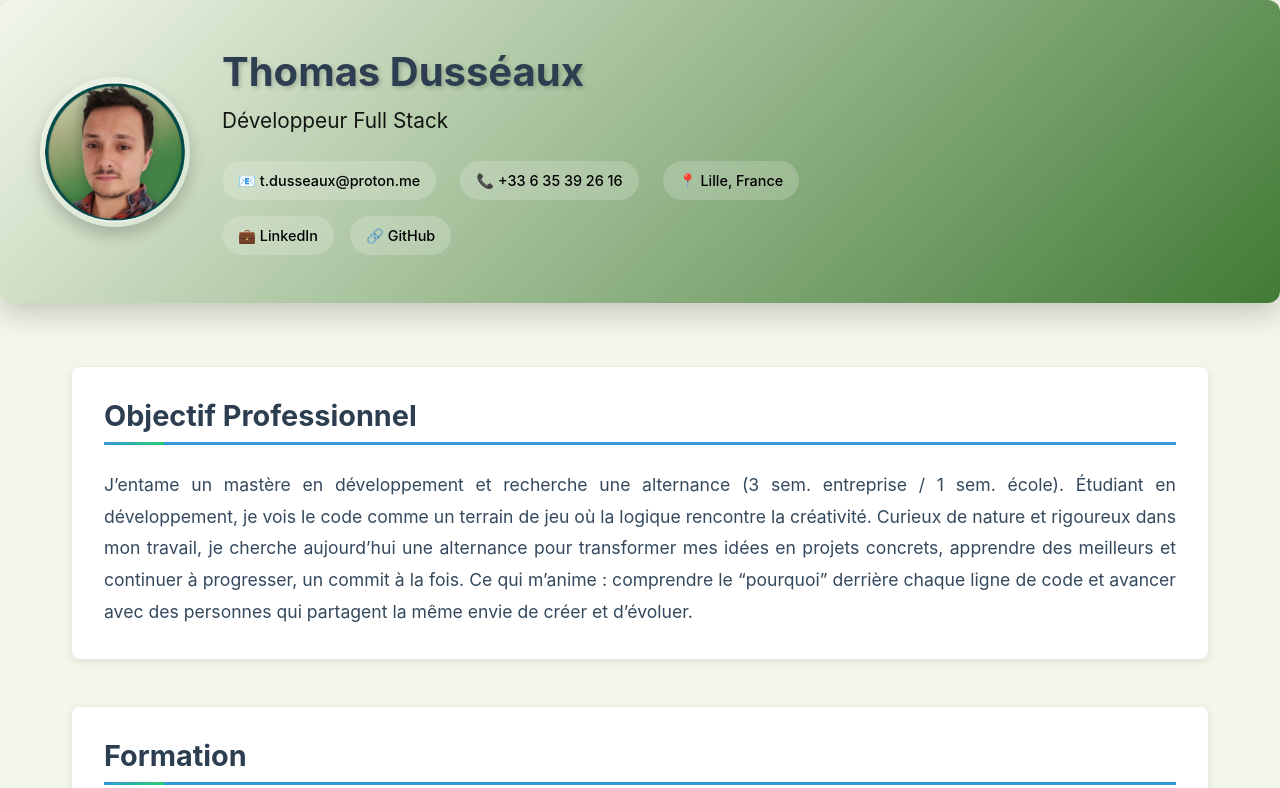
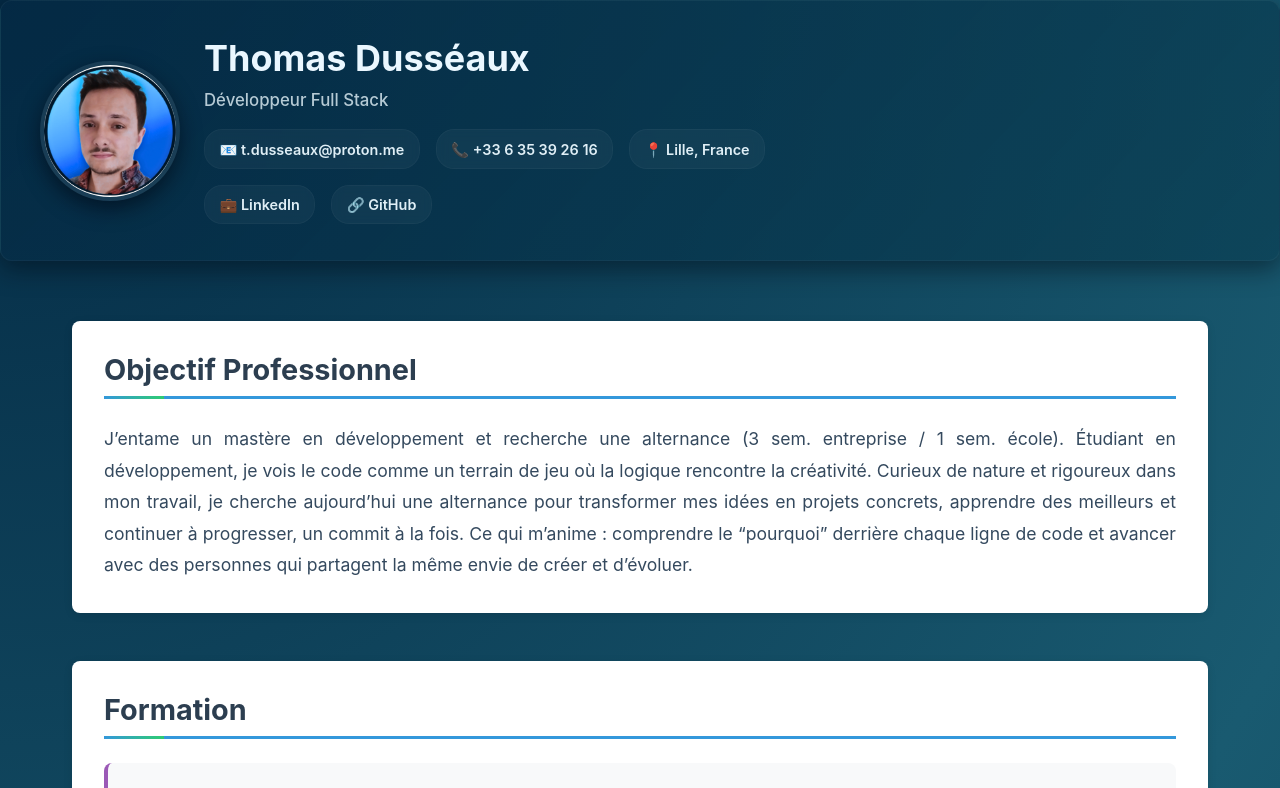
Before and after one commit to Detzio/Web_resume, a React (Vite) app: page / in a window 1280 px wide. Shown: the top 788 px of the page. Built offline with nearby package versions, Linux system fonts and the light colour scheme.

Commit message:
Update css

```diff
--- a/src/App.css
+++ b/src/App.css
@@ -2,9 +2,24 @@
    APP - Styles globaux de l'application CV
    ============================================ */
 
+:root {
+  --bg: radial-gradient(circle at 0% 0%, #042a44 0%, #195a70 20%, #042944 45%, #294c57 75%, #051034 100%);
+  --surface: #ffffff;
+  --card-bg-start: #ffffff;
+  --card-bg-end: #fbfdff;
+  --primary: #0b5fff;
+  --accent: #00bfa6;
+  --text: #0f1724;
+  --muted: #51606a;
+  --border: #e6eef7;
+  --focus: #0b5fff;
+}
+
 .app {
   min-height: 100vh;
-  background: #f3f7ea;
+  background: var(--bg), linear-gradient(180deg, rgba(255,255,255,0.02), rgba(255,255,255,0.02));
+  color: var(--text);
+  font-family: Inter, ui-sans-serif, system-ui, -apple-system, "Segoe UI", Roboto, "Helvetica Neue", Arial;
 }
 
 .app__main {
@@ -14,20 +29,22 @@
 }
 
 .app__footer {
-  background: #2c3e50;
-  color: white;
+  /* Make footer match the site theme with a subtle translucent panel */
+  background: linear-gradient(180deg, rgba(4, 41, 68, 0.6), rgba(6, 45, 72, 0.55));
+  color: rgba(235, 249, 255, 0.95);
   text-align: center;
   padding: 2rem;
   margin-top: 3rem;
+  border-top: 1px solid rgba(255,255,255,0.03);
+  box-shadow: 0 -6px 18px rgba(2,8,20,0.35);
 }
 
 .app__footer p {
   margin: 0;
-  font-size: 0.9rem;
-  opacity: 0.9;
+  font-size: 0.95rem;
+  opacity: 0.92;
 }
 
-/* Responsive */
 @media (max-width: 768px) {
   .app__main {
     padding: 1rem;
@@ -44,8 +61,6 @@
   outline: 3px solid #3498db;
   outline-offset: 2px;
 }
-
-/* Smooth scroll */
 html {
   scroll-behavior: smooth;
 }
--- a/src/components/sections/ContactInfo.css
+++ b/src/components/sections/ContactInfo.css
@@ -1,18 +1,19 @@
 
-
+/* Contact header - harmonized with the site's dark radial background */
 .contact-info {
-  background: linear-gradient(135deg, #f3f7ea 0%, #417b35 100%);
-  color: black;
-  padding: 3rem 2rem;
+  background: linear-gradient(135deg, rgba(4, 41, 68, 0.72), rgba(9, 60, 80, 0.64));
+  color: rgba(255, 255, 255, 0.95);
+  padding: 2.25rem 1.5rem;
   border-radius: 12px;
-  margin-bottom: 2rem;
-  box-shadow: 0 10px 30px rgba(0, 0, 0, 0.2);
+  margin-bottom: 1.75rem;
+  box-shadow: 0 8px 24px rgba(2, 10, 20, 0.5);
+  border: 1px solid rgba(255, 255, 255, 0.04);
 }
 
 .contact-info__container {
   display: flex;
   align-items: center;
-  gap: 2rem;
+  gap: 1.5rem;
   max-width: 1200px;
   margin: 0 auto;
 }
@@ -22,12 +23,12 @@
 }
 
 .contact-info__image {
-  width: 150px;
-  height: 150px;
+  width: 140px;
+  height: 140px;
   border-radius: 50%;
   object-fit: cover;
-  border: 5px solid rgba(255, 255, 255, 0.3);
-  box-shadow: 0 8px 16px rgba(0, 0, 0, 0.2);
+  border: 4px solid rgba(255, 255, 255, 0.08);
+  box-shadow: 0 8px 20px rgba(2, 8, 20, 0.6);
 }
 
 .contact-info__details {
@@ -35,40 +36,42 @@
 }
 
 .contact-info__name {
-  font-size: 2.5rem;
+  font-size: 2.25rem;
   font-weight: 700;
-  margin: 0 0 0.5rem 0;
-  text-shadow: 2px 2px 4px rgba(0, 0, 0, 0.2);
+  margin: 0 0 0.4rem 0;
+  color: #eaf7ff;
 }
 
 .contact-info__title {
-  font-size: 1.3rem;
-  font-weight: 400;
-  margin: 0 0 1.5rem 0;
+  font-size: 1.05rem;
+  font-weight: 500;
+  margin: 0 0 1rem 0;
   opacity: 0.9;
+  color: rgba(235, 249, 255, 0.85);
 }
 
 .contact-info__links {
   display: flex;
   flex-wrap: wrap;
-  gap: 1.5rem;
-  margin-bottom: 1rem;
+  gap: 1rem;
+  margin-bottom: 0.75rem;
 }
 
 .contact-info__link {
   display: inline-flex;
   align-items: center;
   gap: 0.5rem;
-  color: black;
+  color: rgba(235, 249, 255, 0.95);
   text-decoration: none;
   font-size: 0.95rem;
-  transition: opacity 0.3s ease;
+  transition: opacity 0.18s ease, transform 0.18s ease;
 }
 
 .contact-info__link:hover,
 .contact-info__link:focus {
-  opacity: 0.8;
-  text-decoration: underline;
+  opacity: 0.95;
+  transform: translateY(-2px);
+  text-decoration: none;
 }
 
 .contact-info__social {
@@ -82,22 +85,23 @@
   display: inline-flex;
   align-items: center;
   gap: 0.5rem;
-  padding: 0.5rem 1rem;
-  background: rgba(255, 255, 255, 0.2);
-  border-radius: 20px;
-  color: black;
+  padding: 0.45rem 0.9rem;
+  background: rgba(255, 255, 255, 0.04);
+  border-radius: 18px;
+  color: rgba(235, 249, 255, 0.95);
   text-decoration: none;
   font-size: 0.9rem;
-  font-weight: 500;
-  transition: all 0.3s ease;
-  backdrop-filter: blur(10px);
+  font-weight: 600;
+  transition: all 0.18s ease;
+  backdrop-filter: blur(6px);
+  border: 1px solid rgba(255,255,255,0.03);
 }
 
 .contact-info__social-link:hover,
 .contact-info__social-link:focus {
-  background: rgba(255, 255, 255, 0.3);
-  transform: translateY(-2px);
-  box-shadow: 0 4px 8px rgba(0, 0, 0, 0.2);
+  background: rgba(255, 255, 255, 0.06);
+  transform: translateY(-3px);
+  box-shadow: 0 6px 18px rgba(2, 8, 20, 0.5);
 }
 
 @media (max-width: 768px) {
--- a/src/constants/data.ts
+++ b/src/constants/data.ts
@@ -211,4 +211,20 @@ export const projects: Project[] = [
       'Interface responsive',
     ],
   },
+    {
+    id: 'project-7',
+    name: 'BeFind',
+    description:
+      "Outil privé en développement : plateforme de création/gestion de CV et portfolio avec simulateur d'entretiens assisté par IA et outils d'aide à la recherche d'emploi.",
+    technologies: ['JavaScript', 'TypeScript', 'Node', 'PostgreSQL', 'Docker', 'AWS'],
+    detailedDescription: `Nom du projet : Befind
+Date de commencement : 05/11/2023
+`,
+    highlights: [
+      "Simulateur d'entretien technique assisté par IA",
+      'Génération de retours personnalisés et questions adaptatives',
+      'Backend Node.js avec base PostgreSQL',
+      "Outil privé — accès restreint",
+    ],
+  },
 ];
```
Also changed, not shown: src/components/sections/Projects.css (+121 -68 lines), src/assets/images/Background.jpg (added), src/assets/images/PP.jpeg.
